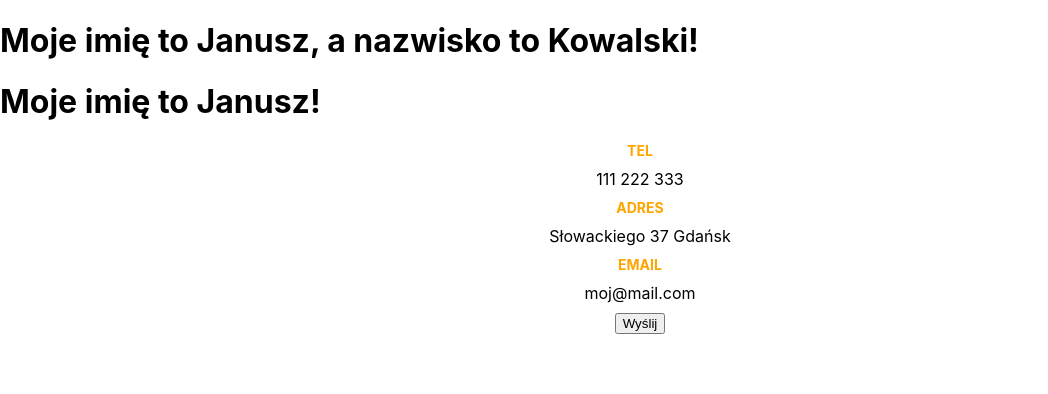
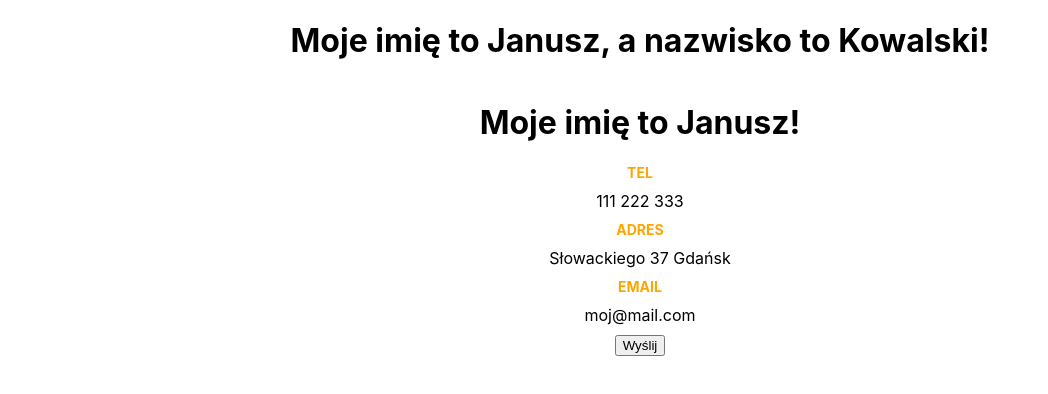
Before and after one commit to twerno/isareactporta, a React (Create React App) app in the folder day1_2/my-app/: page / in a window 1280 px wide. Shown: the top 394 px of the page, without its empty margins (0-1048 px from the left). Built offline with nearby package versions, Linux system fonts and the light colour scheme.

Commit message:
Added simple wrapper with usgae of children

```diff
--- a/day1_2/my-app/src/App.js
+++ b/day1_2/my-app/src/App.js
@@ -1,9 +1,10 @@
 import MyName from './MyName';
 import { Contact } from './Contact';
+import { Wrapper } from './Wrapper';
 
 function App() {
     return (
-        <>
+        <Wrapper>
             <MyName name="Janusz" surname="Kowalski"/>
             <MyName name="Janusz"/>
             <Contact data={{
@@ -11,7 +12,7 @@ function App() {
                 address: { street: 'Słowackiego', city: 'Gdańsk', number: 37 },
                 email: 'moj@mail.com'
             }}/>
-        </>
+        </Wrapper>
     );
 }
 
--- /dev/null
+++ b/day1_2/my-app/src/Wrapper.js
@@ -0,0 +1,9 @@
+export const Wrapper = (props) => {
+    return <div style={{
+        display: 'flex',
+        flexDirection: 'column',
+        alignItems: 'center'
+    }}>
+        {props.children}
+    </div>
+}
```
